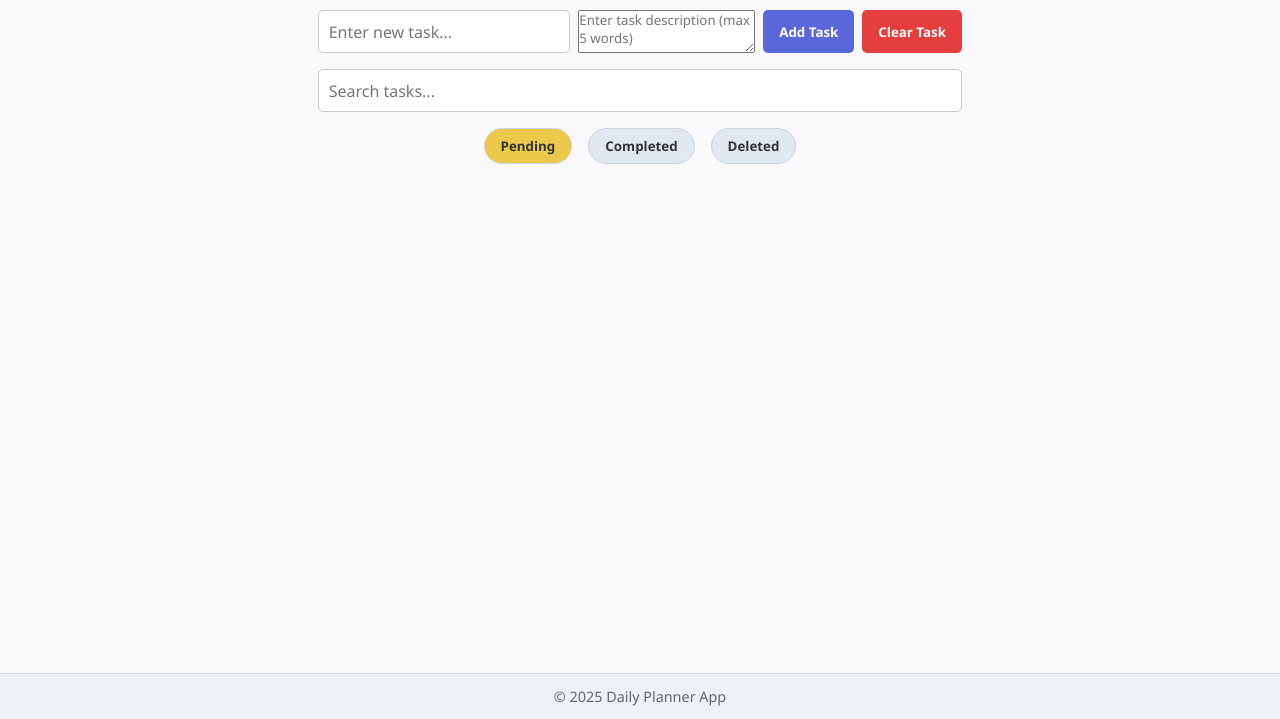
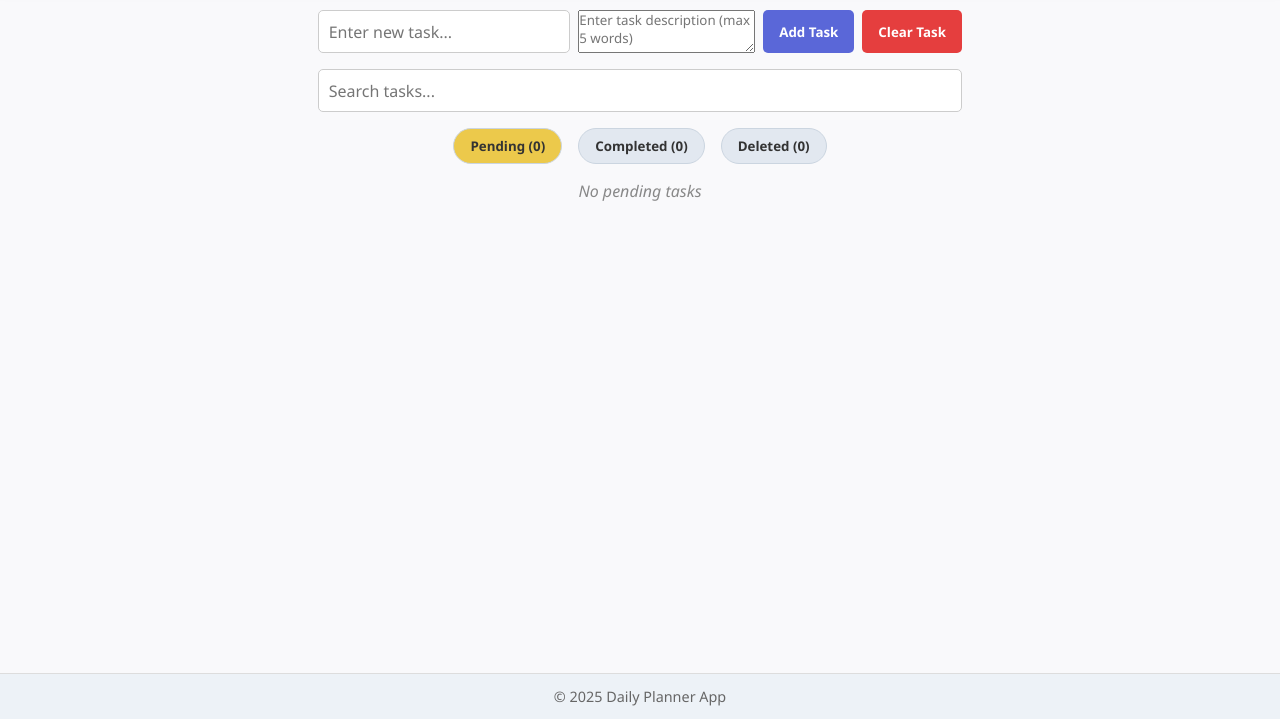
Before and after one commit to SouravAnand-16/Daily-Planner, a plain HTML site: page index.html in a window 1280 px wide. Shown: the part 81-800 px from the top of the page. Drawn offline with Linux system fonts and the light colour scheme.

Commit message:
refined the code

```diff
--- a/app.js
+++ b/app.js
@@ -73,14 +73,18 @@ function renderTasks(filter = "") {
     completedList.innerHTML = '';
     deletedList.innerHTML = '';
 
-    tasks
-      .filter(task => task.text.toLowerCase().includes(filter.toLowerCase()))
-      .forEach((task, index) => {
+    const filteredTasks = tasks.filter(task =>
+      task.text.toLowerCase().includes(filter.toLowerCase()) ||
+      (task.description || '').toLowerCase().includes(filter.toLowerCase())
+    );
+
+    filteredTasks.forEach((task) => {
+      const index = tasks.indexOf(task);
       const li = document.createElement('li');
       li.className = 'task-item';
       li.innerHTML = `
         <span class="${task.completed ? 'completed' : ''}">${task.text}</span>
-            <p class="task-desc">${task.description}</p>
+        <p class="task-desc">${task.description || ''}</p>
         <div>
           ${!task.deleted
             ? `
@@ -109,8 +113,38 @@ function renderTasks(filter = "") {
       }
     });
 
+    if (!pendingList.hasChildNodes()) {
+      const msg = document.createElement('li');
+      msg.className = 'empty-msg';
+      msg.textContent = 'No pending tasks';
+      pendingList.appendChild(msg);
+    }
+
+    if (!completedList.hasChildNodes()) {
+      const msg = document.createElement('li');
+      msg.className = 'empty-msg';
+      msg.textContent = 'No completed tasks';
+      completedList.appendChild(msg);
+    }
+
+    if (!deletedList.hasChildNodes()) {
+      const msg = document.createElement('li');
+      msg.className = 'empty-msg';
+      msg.textContent = 'No deleted tasks';
+      deletedList.appendChild(msg);
+    }
+
+    const pendingCount = tasks.filter(task => !task.completed && !task.deleted).length;
+    const completedCount = tasks.filter(task => task.completed && !task.deleted).length;
+    const deletedCount = tasks.filter(task => task.deleted).length;
+
+    document.getElementById('pending-count').textContent = pendingCount;
+    document.getElementById('completed-count').textContent = completedCount;
+    document.getElementById('deleted-count').textContent = deletedCount;
+
     saveTasks(tasks);
   }
+
 
 
 window.showTab = function(tab) {
--- a/index.html
+++ b/index.html
@@ -31,10 +31,17 @@
 
     <!-- Tabs -->
     <section class="tabs">
-      <button onclick="showTab('pending')">Pending</button>
-      <button onclick="showTab('completed')">Completed</button>
-      <button onclick="showTab('deleted')">Deleted</button>
-    </section>
+        <button onclick="showTab('pending')">
+          Pending (<span id="pending-count">0</span>)
+        </button>
+        <button onclick="showTab('completed')">
+          Completed (<span id="completed-count">0</span>)
+        </button>
+        <button onclick="showTab('deleted')">
+          Deleted (<span id="deleted-count">0</span>)
+        </button>
+      </section>
+
 
     <!-- Task Sections -->
     <section class="task-sections">
--- a/style.css
+++ b/style.css
@@ -183,6 +183,14 @@
     background-color: #434190;
   }
 
+  .empty-msg {
+    color: #888;
+    font-style: italic;
+    text-align: center;
+    margin-top: 1em;
+  }
+
+
   /* Responsive */
   @media (max-width: 600px) {
     .task-form,
```
Lines whose indentation alone changed are shown as unchanged.
